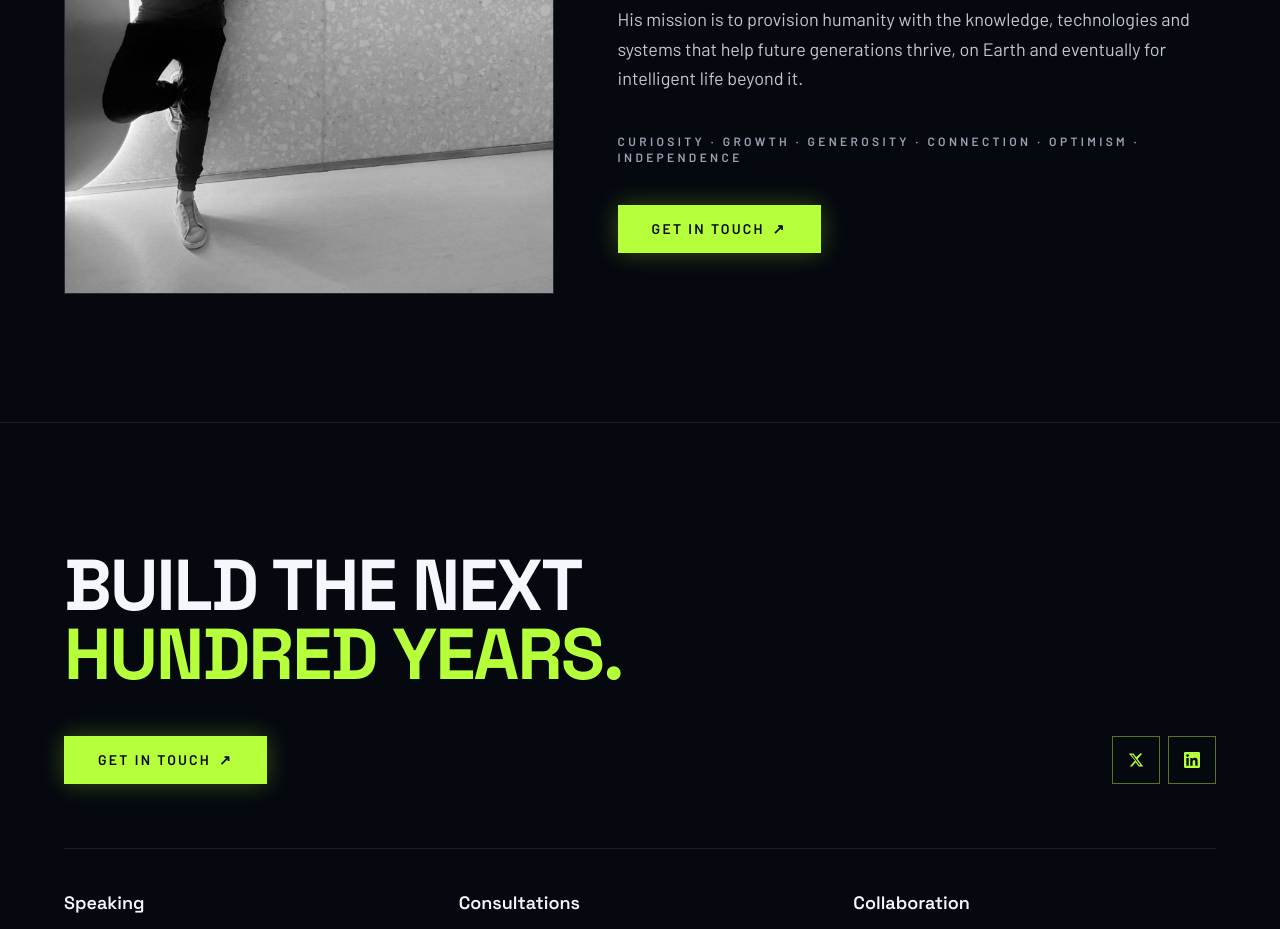
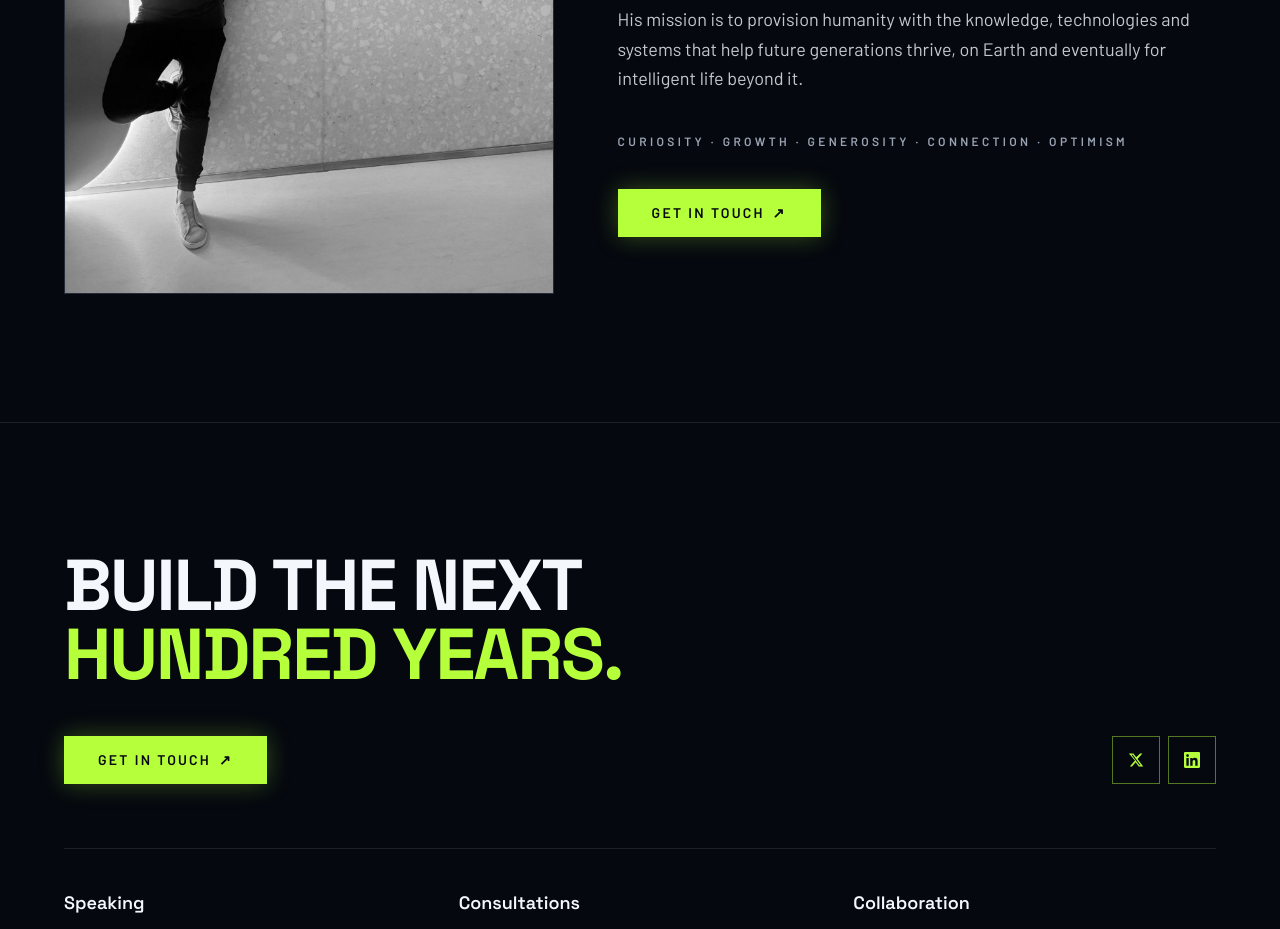
Before and after one commit to DaveySwift/davidswift.xyz, a Next.js app: page / in a window 1280 px wide. Shown: the part 3580-4509 px from the top of the page. Built offline with nearby package versions, Linux system fonts and the light colour scheme.

Commit message:
Drop Independence from the profile values.
Co-authored-by: The Reply Guy <DaveySwift@users.noreply.github.com>

```diff
--- a/src/content/site.ts
+++ b/src/content/site.ts
@@ -152,7 +152,6 @@ export const site = {
     "Generosity",
     "Connection",
     "Optimism",
-    "Independence",
   ] as const,
   linkedIn: "https://www.linkedin.com/in/dave-s-53620b124",
   x: "https://x.com/DaveySwift",
```
